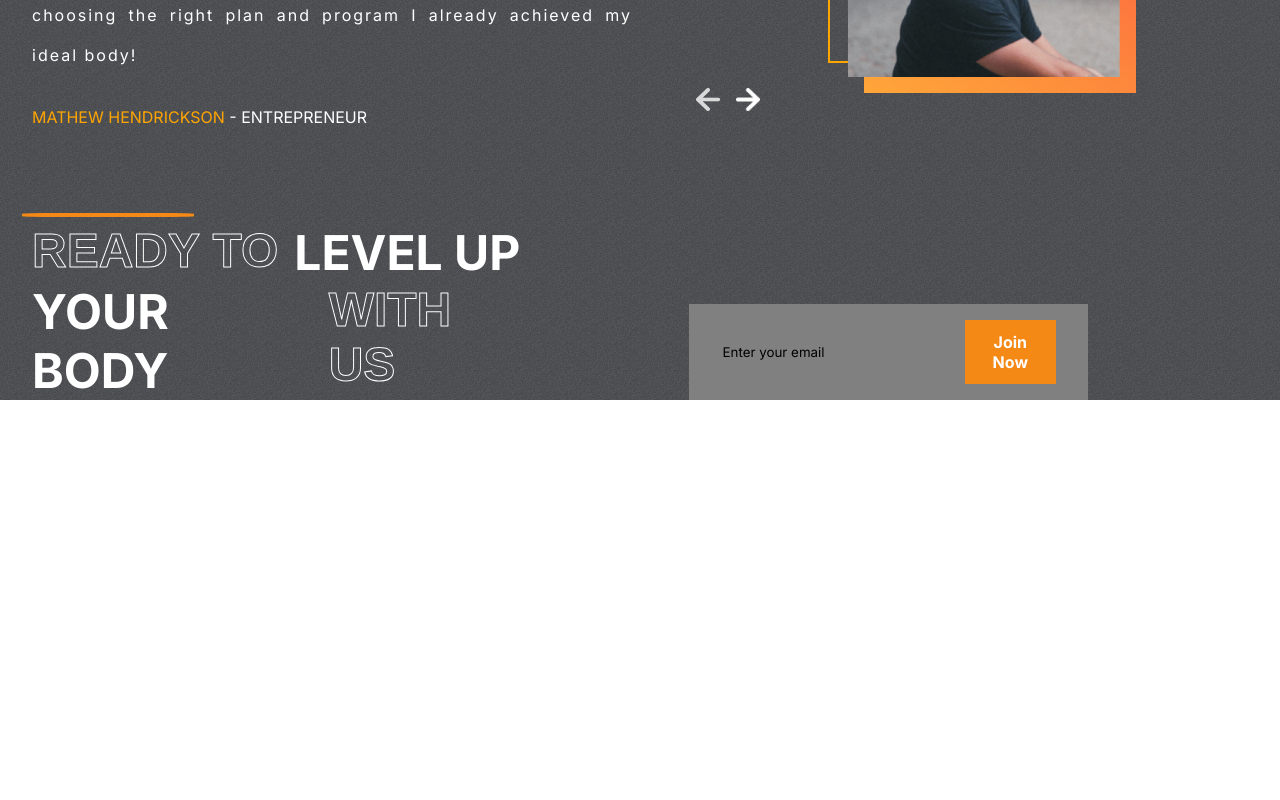
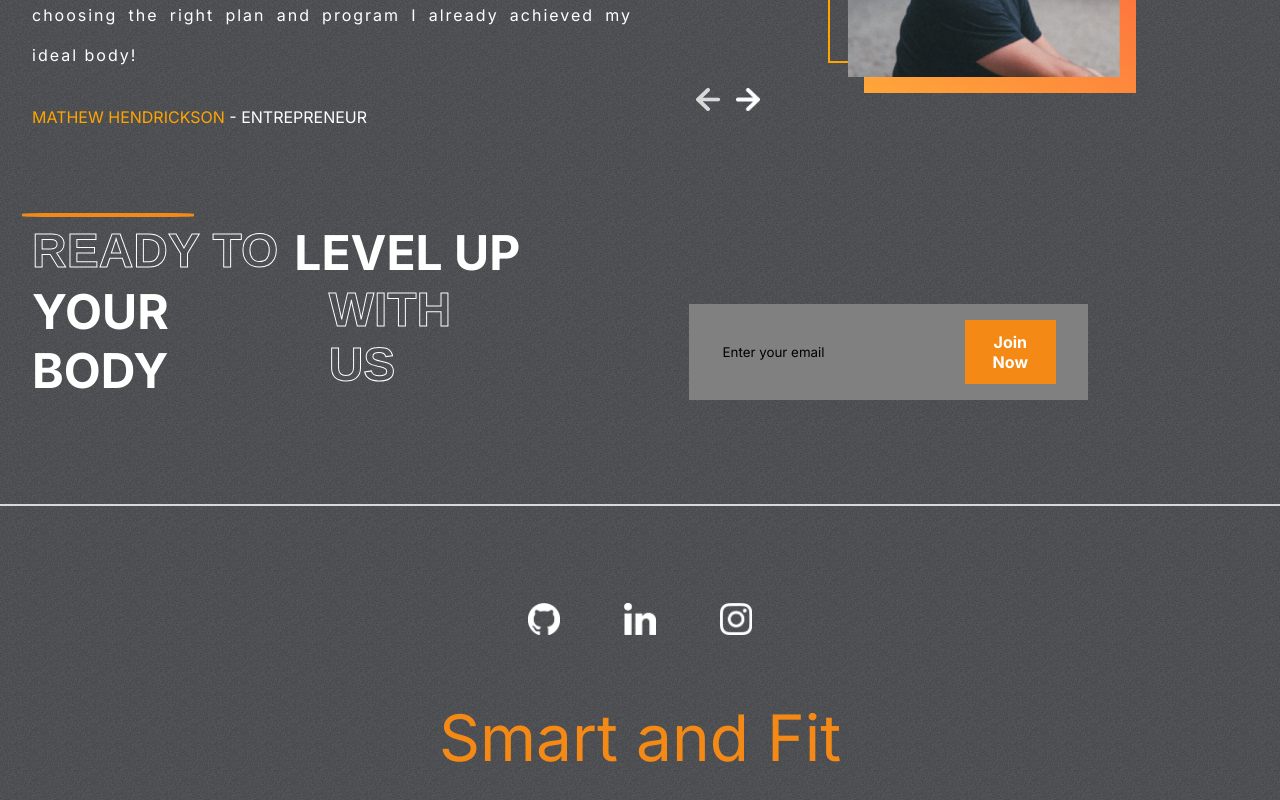
Before and after one commit to jakariamasum/Smart-and-Fit, a React (Create React App) app: page / in a window 1280 px wide. Shown: the part 2867-3667 px from the top of the page. Before the commit the page ends 3267 px from the top, so only its background shows below. Built offline with nearby package versions, Linux system fonts and the light colour scheme; the HTML template or start-up script is replaced by a standard one.

Commit message:
footer section added

```diff
--- a/src/App.js
+++ b/src/App.js
@@ -1,4 +1,5 @@
 import './App.css';
+import Footer from './components/Footer/Footer';
 import Hero from './components/Hero/Hero';
 import Join from './components/Join/Join';
 import Plans from './components/Plans/Plans';
@@ -14,6 +15,7 @@
       <Plans />
       <Testimonials />
       <Join/>
+      <Footer/>
     </div>
   );
 }
--- /dev/null
+++ b/src/components/Footer/Footer.jsx
@@ -0,0 +1,24 @@
+import Styles from './Footer.module.css';
+import logo from '../../assets/logo.png'
+import github from '../../assets/github.png'
+import linkedin from '../../assets/linkedin.png'
+import instagram from '../../assets/instagram.png'
+const Footer = () => {
+    return (
+        <div className={Styles.container}>
+            <hr />
+            <div className={Styles.footer}>
+                <div className={Styles.socialLinks}>
+                    <img src={github} alt="" />
+                    <img src={linkedin} alt="" />
+                    <img src={instagram} alt="" />
+                </div>
+                <div className={Styles.logo}>
+                    <span>Smart and Fit</span>
+                </div>
+            </div>
+        </div>
+    );
+};
+
+export default Footer;
--- /dev/null
+++ b/src/components/Footer/Footer.module.css
@@ -0,0 +1,32 @@
+.container {
+    position: relative;
+}
+
+.container>hr {
+    border: 1px solid var(--lightgray);
+}
+
+.footer {
+    padding: 1rem 2rem;
+    display: flex;
+    flex-direction: column;
+    gap: 4rem;
+    align-items: center;
+    justify-content: center;
+    height: 20rem;
+}
+
+.socialLinks {
+    display: flex;
+    gap: 4rem;
+}
+
+.socialLinks>img {
+    width: 2rem;
+    height: 2rem;
+}
+
+.logo {
+    font-size: 4rem;
+    color: var(--orange);
+}
```
